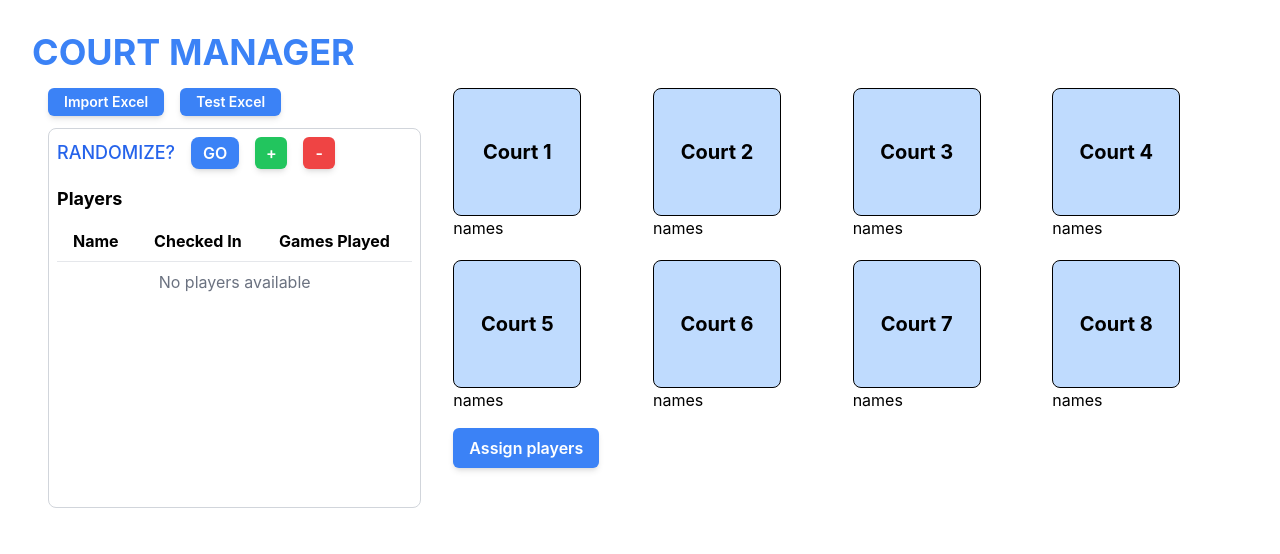
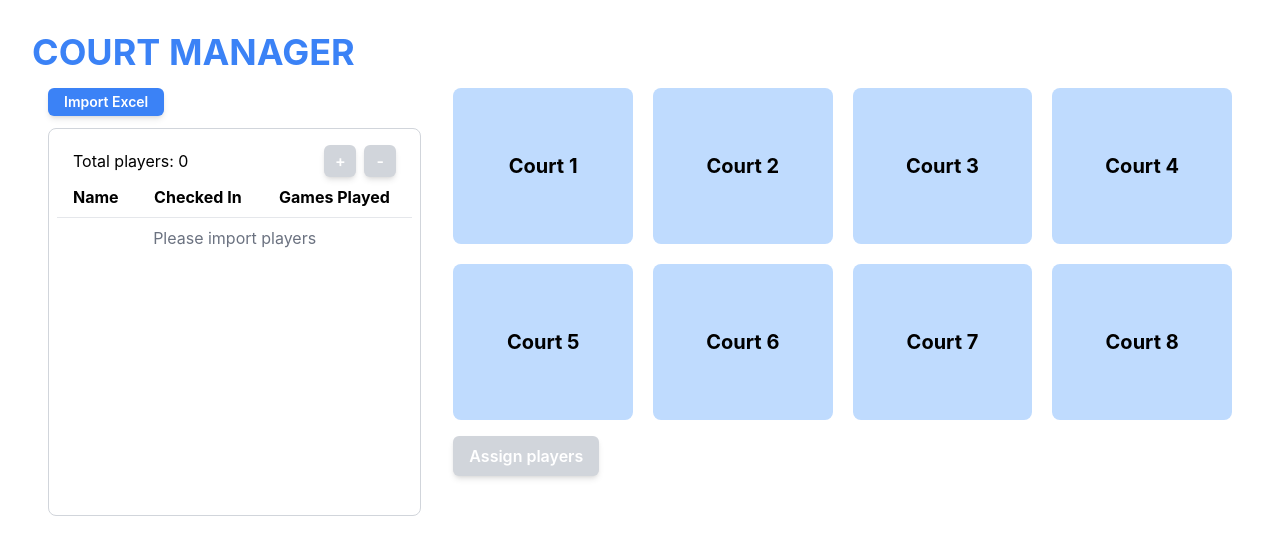
Before and after one commit to saurus2/courtmanager, a React (Create React App) app in the folder court-manager/: page / in a window 1280 px wide. Shown: the top 554 px of the page. Built offline with nearby package versions, Linux system fonts and the light colour scheme.

Commit message:
assignment implementation

```diff
--- a/court-manager/src/App.js
+++ b/court-manager/src/App.js
@@ -6,17 +6,6 @@ import Assignment from './components/Assignment';
 
 function App() {
   const [players, setPlayers] = useState([]);
-  const [assignments, setAssignments] = useState({});
-
-  // updating court information
-  // const handleRandomize = (assignments) => {
-  //   if (players.length === 0) {
-  //     console.error('No players are available!');
-  //     return;
-  //   }
-
-  //   setCourtAssignments(assignments);
-  // };
 
   return (
     <div className='App p-8'>
@@ -24,23 +13,16 @@ function App() {
       <div className='flex'>
         <div className='w-1/3 p-4'>
           <ImportButton
-            shouldShowTestButton={true}
+            shouldShowTestButton={false}
             setPlayers={setPlayers}
           ></ImportButton>
-          {players && (
-            <StatusTable
-              players={players}
-              setPlayers={setPlayers}
-              // onCourtAssign={handleRandomize}
-            />
-          )}
+          <StatusTable players={players} setPlayers={setPlayers} />
         </div>
         <div className='w-2/3 p-4'>
           <Assignment
             numTotCourts={8}
             players={players}
-            assignments={assignments}
-            setAssignments={setAssignments}
+            setPlayers={setPlayers}
           ></Assignment>
         </div>
       </div>
--- a/court-manager/src/components/Assignment.js
+++ b/court-manager/src/components/Assignment.js
@@ -1,31 +1,55 @@
 import React, { useState } from 'react';
 import RandomizeButton from './RandomizeButton';
-import CourtStatus from './CourtStatus';
+import Court from './Court';
 
-function Assignment({ numTotCourts, players, assignments, setAssignments }) {
-  const [courtSelections, setCourtSelections] = useState(
-    Array({ numTotCourts }).fill(false)
+function Assignment({ numTotCourts, players, setPlayers }) {
+  const [courts, setCourts] = useState(
+    Array(numTotCourts)
+      .fill(null)
+      .map((_, i) => ({
+        courtIndex: i,
+        isSelected: false,
+        players: []
+      }))
   );
 
-  const onCourtClick = (i) => {
-    const _courtSelections = [...courtSelections];
-    _courtSelections[i] = !courtSelections[i];
-    setCourtSelections(_courtSelections);
-  };
+  function onCourtSelected(courtIndex) {
+    const _courts = [...courts];
+    _courts[courtIndex] = {
+      ...courts[courtIndex],
+      isSelected: !courts[courtIndex].isSelected
+    };
+    setCourts(_courts);
+  }
+
+  function onAssignPlayers(courtAssignments) {
+    const _courts = courts.map((court) => ({
+      ...court,
+      players: courtAssignments[court.courtIndex] || []
+    }));
+    setCourts(_courts);
+  }
 
   return (
     <div>
-      <CourtStatus
-        numTotCourts={numTotCourts}
-        courtSelections={courtSelections}
-        onCourtClick={onCourtClick}
-        assignments={assignments}
-      ></CourtStatus>
+      <div className='grid grid-cols-[repeat(auto-fit,_minmax(150px,_1fr))] gap-5'>
+        {courts.map((court, i) => (
+          <div key={i}>
+            <Court
+              courtIndex={court.courtIndex}
+              isSelected={court.isSelected}
+              onCourtSelected={onCourtSelected}
+              players={court.players}
+            ></Court>
+          </div>
+        ))}
+      </div>
       <div className='mt-4'>
         <RandomizeButton
-          courtSelections={courtSelections}
+          courts={courts}
           players={players}
-          setAssignments={setAssignments}
+          setPlayers={setPlayers}
+          onAssignPlayers={onAssignPlayers}
         ></RandomizeButton>
       </div>
     </div>
--- a/court-manager/src/components/Court.js
+++ b/court-manager/src/components/Court.js
@@ -1,14 +1,26 @@
 import React from 'react';
 
-export default function Court({ i, isSelected, onClick }) {
+export default function Court({
+  courtIndex,
+  isSelected,
+  onCourtSelected,
+  players
+}) {
   return (
     <div
-      onClick={() => onClick(i)}
-      className={`w-32 h-32 rounded-lg border border-black flex items-center justify-center  font-bold text-xl cursor-pointer text-black
+      onClick={() => onCourtSelected(courtIndex)}
+      className={`flex flex-col rounded-lg px-4 py-16 items-center justify-center cursor-pointer text-black
     ${isSelected ? 'bg-blue-500' : 'bg-blue-200 '}
     hover:bg-blue-500 `}
     >
-      Court {i + 1}
+      <div className='font-bold text-xl'>Court {courtIndex + 1}</div>
+      <ul className='grid grid-cols-2 gap-x-2 list-none p-0 m-0'>
+        {players.map((player, i) => (
+          <li key={i} className='text-white'>
+            {player.name}
+          </li>
+        ))}
+      </ul>
     </div>
   );
 }
--- a/court-manager/src/components/CourtStatus.js
+++ /dev/null
@@ -1,31 +0,0 @@
-import React from 'react';
-import Court from './Court';
-
-export default function CourtStatus({
-  numTotCourts,
-  courtSelections,
-  onCourtClick,
-  assignments
-}) {
-  return (
-    <div className='grid grid-cols-[repeat(auto-fit,_minmax(150px,_1fr))] gap-5'>
-      {Array.from({ length: numTotCourts }, (_, i) => (
-        <div key={i}>
-          <Court
-            i={i}
-            isSelected={courtSelections[i]}
-            onClick={onCourtClick}
-          ></Court>
-          {/* {courtAssignments[i + 1] && courtAssignments[i + 1].length > 0 ? (
-              courtAssignments[i + 1].map((name, idx) => (
-                <div key={idx}>{name}</div>
-              ))
-            ) : (
-              <div>No Players</div>
-            )} */}
-          <div>names</div>
-        </div>
-      ))}
-    </div>
-  );
-}
--- a/court-manager/src/components/RandomizeButton.js
+++ b/court-manager/src/components/RandomizeButton.js
@@ -1,12 +1,83 @@
-import React from 'react';
+import React, { useRef } from 'react';
 
-function RandomizeButton({ courtSelections, players, setAssignments }) {
+function RandomizeButton({ courts, players, setPlayers, onAssignPlayers }) {
+  const currentStartIndex = useRef(0);
+
+  const totalPlayers = players.length;
+
+  const courtsAvailable = courts.filter((court) => court.isSelected);
+  const isCourtsUnavailable = courtsAvailable.length === 0;
+  const isPlayersUnavailable = totalPlayers === 0;
+  const shouldBeDisabled = isCourtsUnavailable || isPlayersUnavailable;
+
+  function handleRandomize() {
+    // 현재 시작 인덱스가 리스트 길이를 초과하지 않도록 조정
+    if (currentStartIndex.current >= totalPlayers) {
+      currentStartIndex.current = 0;
+    }
+
+    const courtAssignments = {};
+    // Initializing court number
+    courtsAvailable.forEach((court) => {
+      courtAssignments[court.courtIndex] = []; // Initializing players on each court
+    });
+
+    // The number of player for handling
+    const batchSize = courtsAvailable.length * 4;
+
+    // Calculating index of the end of group
+    const endIndex = Math.min(
+      currentStartIndex.current + batchSize,
+      totalPlayers
+    );
+
+    // The player group for game now
+    const currentBatch = [
+      ...players.slice(currentStartIndex.current, endIndex),
+      ...players.slice(
+        0,
+        Math.max(0, currentStartIndex.current + batchSize - totalPlayers)
+      )
+    ];
+
+    // Mixing
+    const shuffledBatch = currentBatch.sort(() => Math.random() - 0.5);
+
+    shuffledBatch.forEach((player, index) => {
+      const courtIndex =
+        courtsAvailable[index % courtsAvailable.length].courtIndex;
+      courtAssignments[courtIndex].push(player);
+    });
+
+    const updatedPlayers = players.map((player) => {
+      if (currentBatch.includes(player)) {
+        return {
+          ...player,
+          playingCount: (parseInt(player.playingCount, 10) || 0) + 1
+        };
+      }
+      return { ...player };
+    });
+
+    const newStartIndex =
+      (currentStartIndex.current + batchSize) % totalPlayers;
+    currentStartIndex.current = newStartIndex;
+
+    setPlayers(updatedPlayers);
+    onAssignPlayers(courtAssignments);
+  }
   return (
-    <div>
-      <button className='px-4 py-2 bg-blue-500 text-white font-semibold rounded-md shadow-md hover:bg-blue-600 transition-all duration-200'>
-        Assign players
-      </button>
-    </div>
+    <button
+      className={`px-4 py-2 text-white font-semibold rounded-md shadow-md transition-all duration-200 ${
+        !shouldBeDisabled
+          ? 'bg-blue-500 hover:bg-blue-600'
+          : 'bg-gray-300 cursor-default'
+      }`}
+      disabled={shouldBeDisabled}
+      onClick={() => handleRandomize()}
+    >
+      Assign players
+    </button>
   );
 }
 export default RandomizeButton;
--- a/court-manager/src/components/StatusTable.js
+++ b/court-manager/src/components/StatusTable.js
@@ -1,35 +1,10 @@
 import React, { useState } from 'react';
 
-function StatusTable({ players, setPlayers, onCourtAssign }) {
+function StatusTable({ players, setPlayers }) {
   // The information for view
-  const [displayedPlayers, setDisplayedPlayers] = useState(players);
-  const [currentStartIndex, setCurrentStartIndex] = useState(0);
   const [isModalOpen, setIsModalOpen] = useState(false); // 모달 창 상태
   const [newPlayerName, setNewPlayerName] = useState(''); // 새 플레이어 이름
   const [selectedPlayerId, setSelectedPlayerId] = useState(null);
-
-  // Removing player by '-' button
-  const removeSelectedPlayer = () => {
-    if (!selectedPlayerId) {
-      alert('No player selected!');
-      return;
-    }
-
-    const updatedPlayers = players.filter(
-      (player) => player.id !== selectedPlayerId
-    );
-
-    // Adjusting the index for randomizing
-    if (
-      players.findIndex((player) => player.id === selectedPlayerId) <
-      currentStartIndex
-    ) {
-      setCurrentStartIndex((prevIndex) => Math.max(0, prevIndex - 1)); // Decreasing the index of removed player
-    }
-
-    setPlayers(updatedPlayers);
-    setSelectedPlayerId(null);
-  };
 
   // Click player in the list handler
   const handlePlayerClick = (playerId) => {
@@ -68,13 +43,19 @@ function StatusTable({ players, setPlayers, onCourtAssign }) {
     closeModal(); // modal closing
   };
 
-  const handleRandomizeClick = () => {
-    if (players.length === 0) {
-      console.error('No players are checked in!');
+  // Removing player by '-' button
+  const removeSelectedPlayer = () => {
+    if (!selectedPlayerId) {
+      alert('No player selected!');
       return;
     }
 
-    handleRandomize();
+    const updatedPlayers = players.filter(
+      (player) => player.id !== selectedPlayerId
+    );
+
+    setPlayers(updatedPlayers);
+    setSelectedPlayerId(null);
   };
 
   function getTime(checkInDate) {
@@ -90,111 +71,37 @@ function StatusTable({ players, setPlayers, onCourtAssign }) {
     return date.toLocaleTimeString('en-US', options);
   }
 
-  const handleRandomize = (courtNumbers = [1, 2]) => {
-    // courtNumber default is 4
-    // Checking the courtNumbers is array
-    if (!Array.isArray(courtNumbers) || courtNumbers.length === 0) {
-      console.error('Invalid courtNumbers. Using default: [1, 2]');
-      courtNumbers = [1, 2]; // 기본값
-    }
-
-    if (players.length === 0) {
-      console.log('No players are available!');
-      return;
-    }
-
-    const totalPlayers = players.length;
-
-    // 현재 시작 인덱스가 리스트 길이를 초과하지 않도록 조정
-    if (currentStartIndex >= totalPlayers) {
-      // 추가된 코드
-      setCurrentStartIndex(0); // 추가된 코드
-    }
-
-    // JSON object
-    const courtAssignments = {};
-
-    // Initializing court number
-    courtNumbers.forEach((courtNumber) => {
-      courtAssignments[courtNumber] = []; // Initializing players on each court
-    });
-
-    // The number of player for handling
-    const batchSize = courtNumbers.length * 4;
-
-    // Calculating index of the end of group
-    const endIndex = Math.min(currentStartIndex + batchSize, totalPlayers);
-
-    // The player group for game now
-    const currentBatch = [
-      ...players.slice(currentStartIndex, endIndex),
-      ...players.slice(
-        0,
-        Math.max(0, currentStartIndex + batchSize - totalPlayers)
-      )
-    ];
-
-    // Mixing
-    const shuffledBatch = currentBatch.sort(() => Math.random() - 0.5);
-
-    shuffledBatch.forEach((player, index) => {
-      const courtIndex = courtNumbers[index % courtNumbers.length];
-      courtAssignments[courtIndex].push(player.name);
-    });
-
-    const updatedPlayers = players.map((player) => {
-      if (currentBatch.includes(player)) {
-        return {
-          ...player,
-          playingCount: (parseInt(player.playingCount, 10) || 0) + 1
-        };
-      }
-      return { ...player };
-    });
-
-    const newStartIndex =
-      (currentStartIndex + batchSize) % updatedPlayers.length;
-    setCurrentStartIndex(newStartIndex);
-
-    setPlayers(updatedPlayers);
-
-    if (typeof onCourtAssign === 'function') {
-      onCourtAssign(courtAssignments);
-    } else {
-      console.error('onCourtAssign is not a function');
-    }
-
-    console.log('Court Assignments:', courtAssignments);
-    console.log(players);
-    console.log('Next Start Index:', currentStartIndex);
-  };
-
   return (
     <div
       className='w-full h-full overflow-y-auto border border-gray-300 rounded-lg p-2 bg-white max-h-[500px]'
       // max-h-[500px]: 스크롤 높이 제한, 필요 시 높이 값 변경
     >
-      <div className='flex items-center space-x-4 mb-4'>
-        <span className='text-lg font-medium text-blue-600'>RANDOMIZE?</span>
-        <button
-          onClick={() => handleRandomize([1, 2, 3])}
-          className='px-3 py-1 bg-blue-500 text-white font-semibold rounded-lg shadow-md hover:bg-blue-600 transition-all duration-200'
-          // 버튼 스타일: Tailwind 클래스 적용
-        >
-          GO
-        </button>
+      <div className='flex justify-between items-center mt-2 mx-4'>
+        <p>Total players: {players.length}</p>
+        <div className='flex space-x-2'>
           <button
             onClick={openModal} // 모달 열기
-          className='w-8 h-8 flex items-center justify-center bg-green-500 text-white font-semibold rounded-md shadow-md hover:bg-green-600 transition-all duration-200'
+            className={`w-8 h-8 flex items-center justify-center ${
+              players.length > 0
+                ? 'bg-green-500 hover:bg-green-600'
+                : 'bg-gray-300 cursor-default'
+            }  text-white font-semibold rounded-md shadow-md  transition-all duration-200`}
+            disabled={players.length === 0}
           >
             +
           </button>
           <button
             onClick={removeSelectedPlayer}
-          className='w-8 h-8 flex items-center justify-center bg-red-500 text-white font-semibold rounded-md shadow-md hover:bg-red-600 transition-all duration-200'
+            className={`w-8 h-8 flex items-center justify-center ${
+              players.length > 0
+                ? 'bg-red-500 hover:bg-red-600'
+                : 'bg-gray-300 cursor-default'
+            }  text-white font-semibold rounded-md shadow-md  transition-all duration-200`}
+            disabled={players.length === 0}
           >
             -
           </button>
+        </div>
       </div>
 
       {/* 모달 창 */}
@@ -247,14 +154,12 @@ function StatusTable({ players, setPlayers, onCourtAssign }) {
           </div>
         </div>
       )}
-
-      <h2 className='text-lg font-bold mb-2'>Players</h2>
       <table className='table-auto w-full text-left'>
         <thead>
           <tr className='border-b'>
-            <th className='px-4 py-2'>Name</th> {/* 플레이어 이름 */}
-            <th className='px-4 py-2'>Checked In</th> {/* 체크인 여부 */}
-            <th className='px-4 py-2'>Games Played</th> {/* 게임 횟수 */}
+            <th className='px-4 py-2'>Name</th>
+            <th className='px-4 py-2'>Checked In</th>
+            <th className='px-4 py-2'>Games Played</th>
           </tr>
         </thead>
         <tbody>
@@ -264,24 +169,22 @@ function StatusTable({ players, setPlayers, onCourtAssign }) {
               .map((player) => (
                 <tr
                   key={player.id}
-                  onClick={() => handlePlayerClick(player.id)} // Add click event
+                  onClick={() => handlePlayerClick(player.id)}
                   className={`cursor-pointer ${
                     selectedPlayerId === player.id
-                      ? 'bg-blue-100 border-blue-500' // 선택된 플레이어 스타일
+                      ? 'bg-blue-100 border-blue-500'
                       : 'hover:bg-gray-100'
                   }`}
                 >
-                  <td className='px-4 py-2'>{player.name}</td> {/* 이름 표시 */}
-                  <td className='px-4 py-2'>{player.checkedIn}</td>{' '}
-                  {/* 체크인 여부 */}
-                  <td className='px-4 py-2'>{player.playingCount || 0}</td>{' '}
-                  {/* 게임 횟수 */}
+                  <td className='px-4 py-2'>{player.name}</td>
+                  <td className='px-4 py-2'>{player.checkedIn}</td>
+                  <td className='px-4 py-2'>{player.playingCount || 0}</td>
                 </tr>
               ))
           ) : (
             <tr>
               <td colSpan='3' className='px-4 py-2 text-center text-gray-500'>
-                No players available {/* 플레이어가 없을 경우 메시지 */}
+                Please import players
               </td>
             </tr>
           )}
```
Lines whose indentation alone changed are shown as unchanged.
